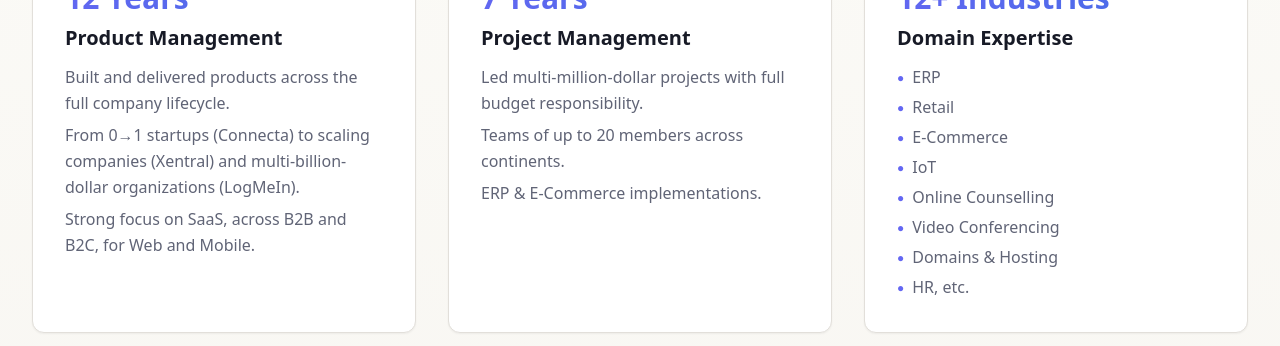
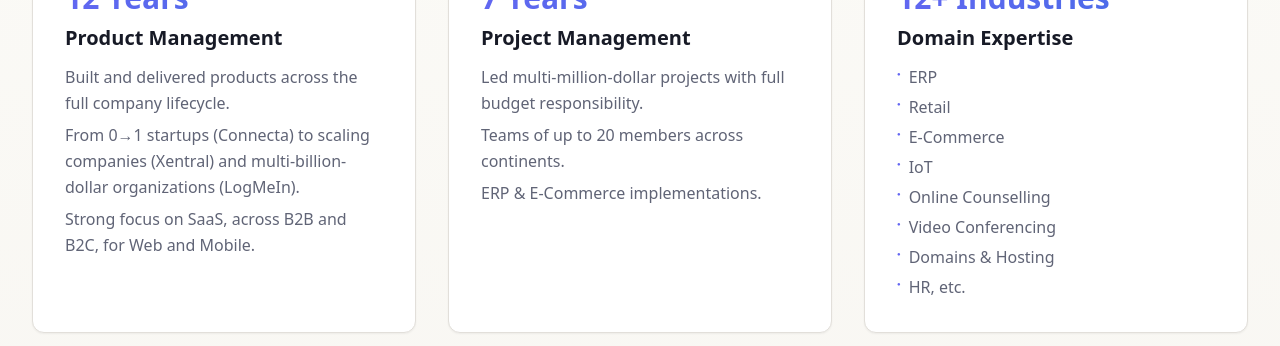
Before and after one commit to io-ogni/ioana-elevate-5558487523489, a React (Vite) app: page / in a window 1280 px wide. Shown: the part 2104-2450 px from the top of the page. Built offline with nearby package versions, Linux system fonts and the light colour scheme; the HTML template or start-up script is replaced by a standard one.

Commit message:
Shrink 12+ industries bullets
Co-authored-by: io-ogni <141247571+io-ogni@users.noreply.github.com>

```diff
--- a/src/components/Experience.tsx
+++ b/src/components/Experience.tsx
@@ -84,7 +84,7 @@ const Experience = () => {
                 <ul className="text-muted-foreground leading-relaxed space-y-1">
                   {exp.bullets.map((item, i) => (
                     <li key={i} className="flex items-start gap-2">
-                      <span className="text-primary mt-1.5 text-xs">●</span>
+                      <span className="text-primary mt-1.5 text-[6px]">●</span>
                       <span>{item}</span>
                     </li>
                   ))}
```
